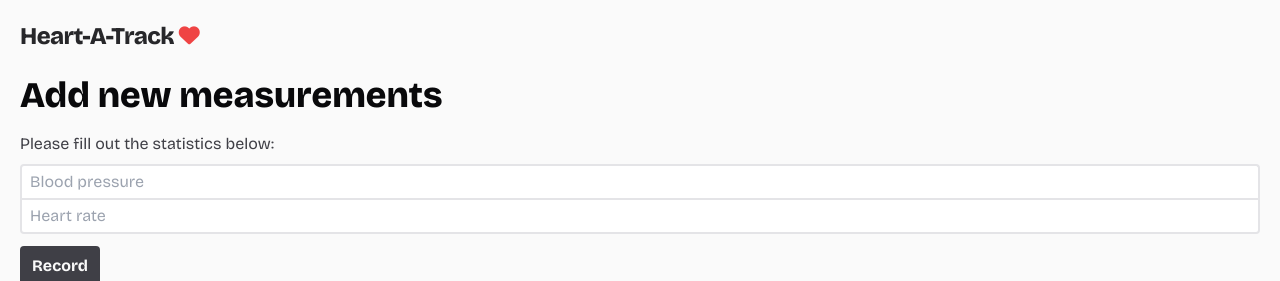
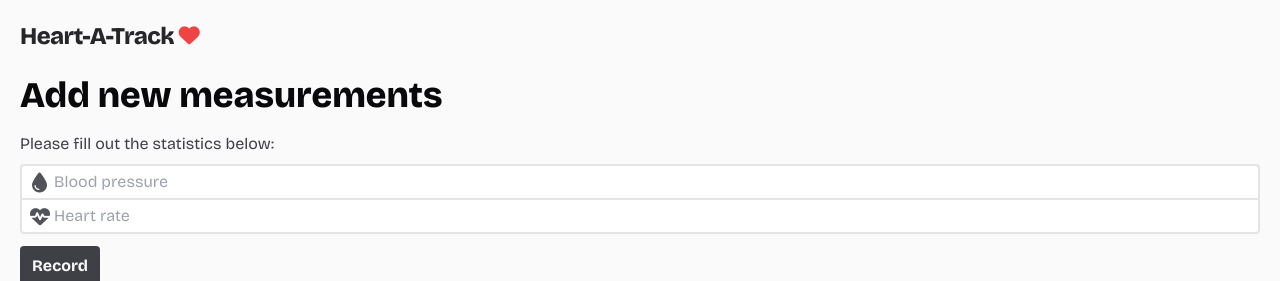
Before and after one commit to yangyi-shen/heart-a-track, a React (Vite) app in the folder frontend/: page /record in a window 1280 px wide. Shown: the top 281 px of the page. Built offline with nearby package versions, Linux system fonts and the light colour scheme.

Commit message:
feat: ui improvements for record page

```diff
--- a/frontend/src/components/Record.jsx
+++ b/frontend/src/components/Record.jsx
@@ -1,4 +1,4 @@
-import { useContext, useRef } from "react"
+import { useContext, useRef, useState } from "react"
 import apiContext from "../context/apiContext";
 import userContext from "../context/userContext";
 
@@ -10,6 +10,8 @@ export default function Record() {
 
     const bloodPressureRef = useRef(null)
     const heartRateRef = useRef(null)
+
+    const [success, setSuccess] = useState(false)
 
     async function handleSubmit(event) {
         event.preventDefault()
@@ -31,9 +33,14 @@ export default function Record() {
         }).then(response => response.json())
 
         if (response) {
+            bloodPressureRef.current.value = null;
+            heartRateRef.current.value = null;
+
             userData.signedIn = true
+            setSuccess(true)
         } else {
-            setError(true)
+            console.error("ERROR: Something went wrong")
+            setSuccess(false)
         }
     }
 
@@ -42,12 +49,16 @@ export default function Record() {
             <h1 className="mb-4 text-4xl font-extrabold text-zinc-950">Add new measurements</h1>
             <p className="mb-2 text-zinc-700">Please fill out the statistics below:</p>
             <form onSubmit={handleSubmit} className="flex flex-col">
-                <input className="py-1 px-2 border-x-2 border-t-2 border-zinc-200 rounded-t" ref={bloodPressureRef} type="number" placeholder="Blood pressure"></input>
-                <input className="py-1 px-2 border-2 border-zinc-200 rounded-b"  ref={heartRateRef} type="number" placeholder="Heart rate"></input>
+                <label for="blood-pressure-input"><i className="text-zinc-600 fa fa-droplet fa-lg absolute mt-[1.10rem] ml-3"></i></label>
+                <input className="py-1 pr-2 pl-8 border-x-2 border-t-2 border-zinc-200 rounded-t" ref={bloodPressureRef} type="number" placeholder="Blood pressure"></input>
+                <label for="heart-rate-input"><i className="text-zinc-600 fa fa-heart-pulse fa-lg absolute mt-[1.10rem] ml-2.5"></i></label>
+                <input id="heart-rate-input" className="py-1 pr-2 pl-8 border-2 border-zinc-200 rounded-b" ref={heartRateRef} type="number" placeholder="Heart rate"></input>
+                {success && <p className="text-lime-500 mt-1">Submission successful!</p>}
                 <div className="mt-3">
                     <button type="submit" className="px-3 py-2 rounded text-zinc-50 font-bold bg-zinc-700 active:text-zinc-200">Record</button>
                 </div>
             </form>
+
         </main>
     )
 }
```
